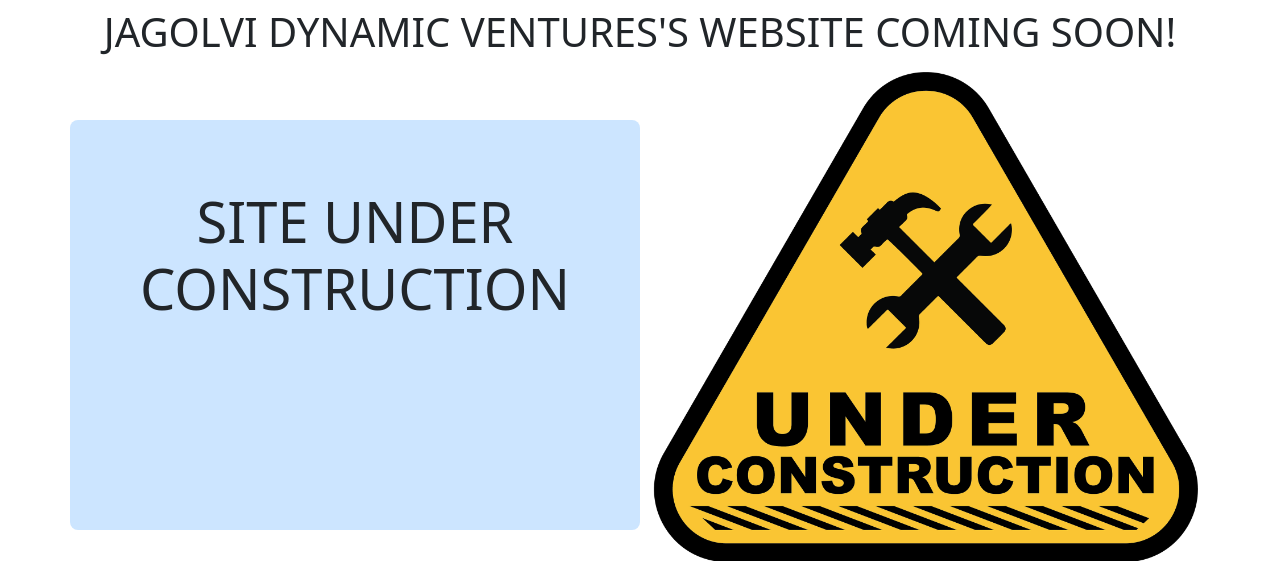
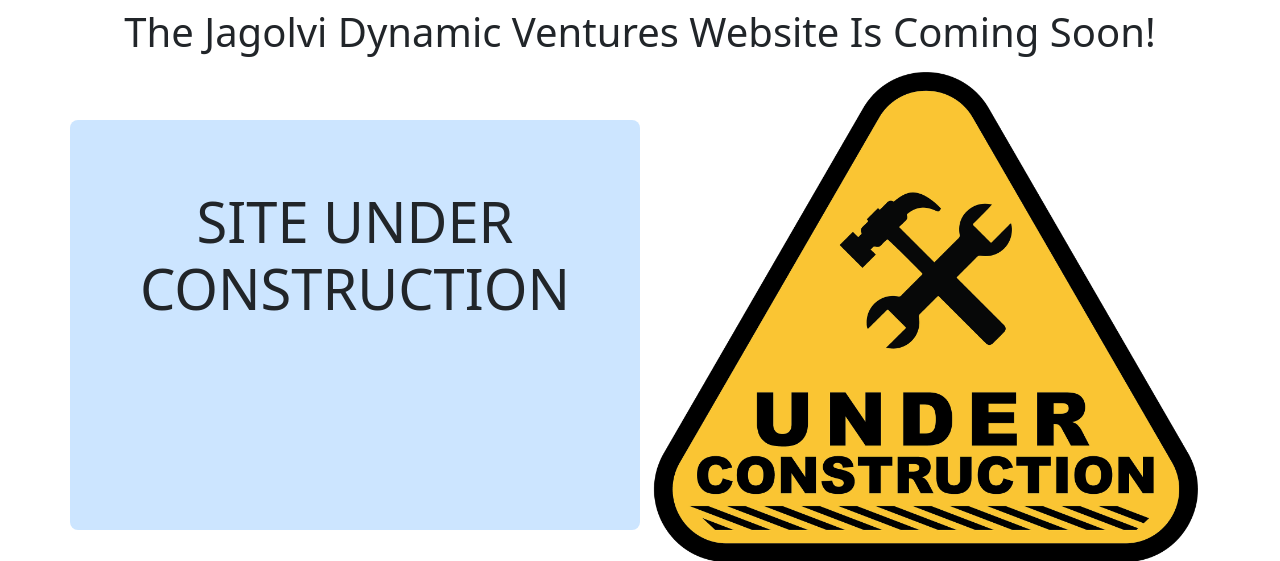
Before and after one commit to InnoIbeto/Jagolvi-Dynamic-Ventures-website, a Rails app: page / in a window 1280 px wide. Shown: the part 61-622 px from the top of the page. Run offline with Rails 7, Linux system fonts and the light colour scheme; style sheets or scripts are compiled from the project's sources; some libraries are stand-ins or nearby versions.

Commit message:
corrected type on the index page

```diff
--- a/app/views/pages/index.html.erb
+++ b/app/views/pages/index.html.erb
@@ -1,7 +1,7 @@
 <main class="container">
   <div class="row text-center justify-content-center my-2">
     <div class="col">
-      <h1 class="display-6">JAGOLVI DYNAMIC VENTURES'S WEBSITE COMING SOON!</h1>
+      <h1 class="display-6">The Jagolvi Dynamic Ventures Website Is Coming Soon!</h1>
     </div>
   </div>
 
```
